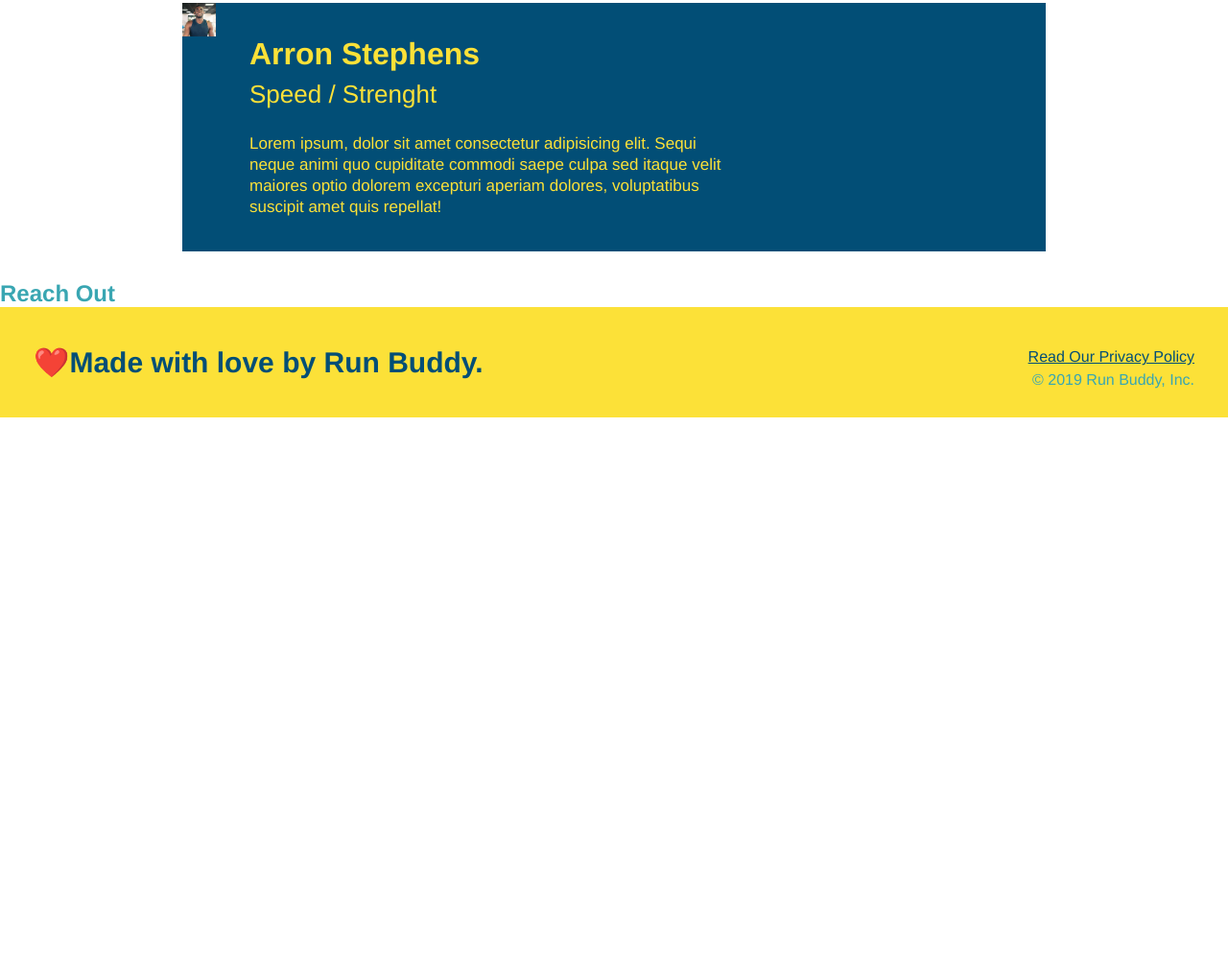
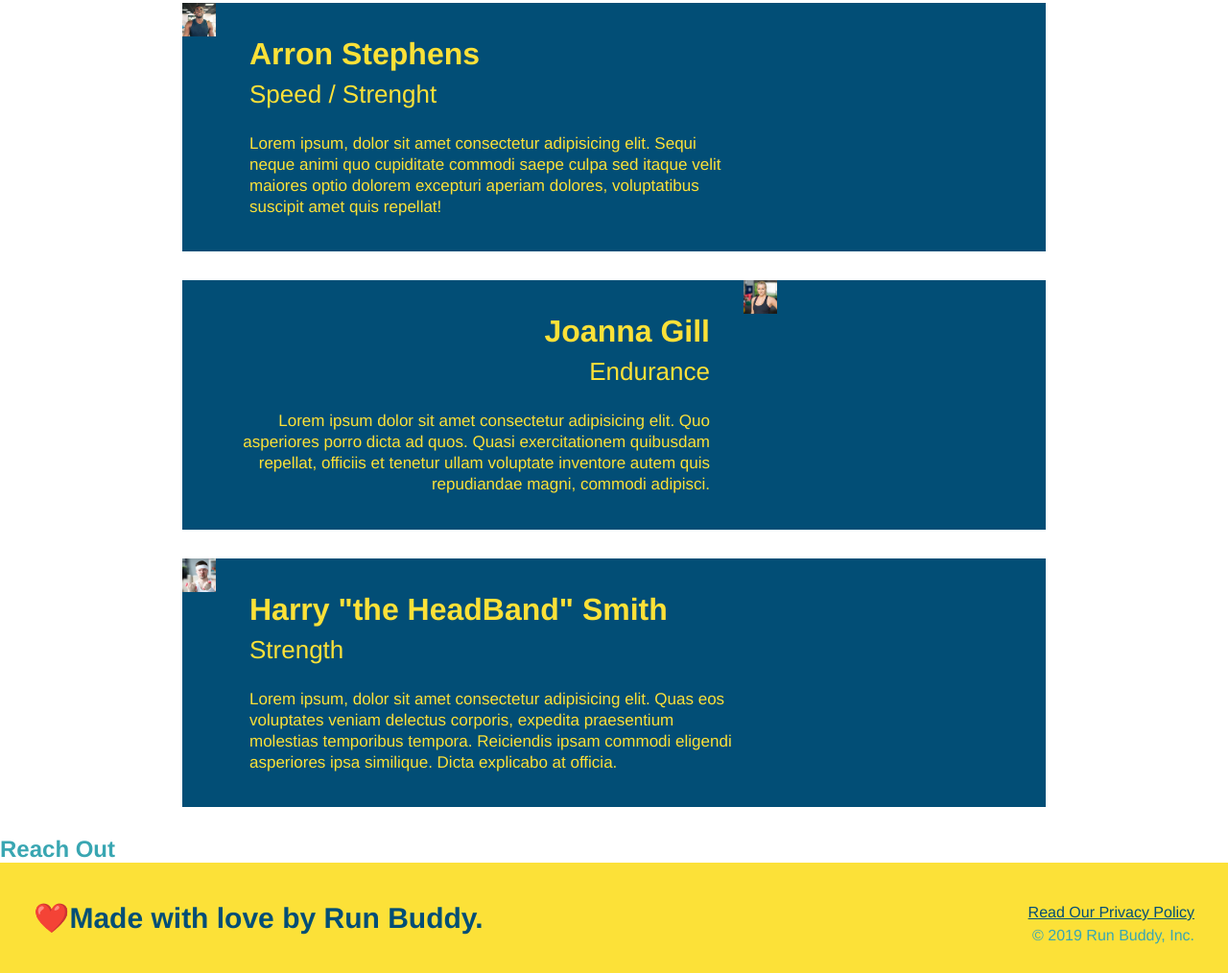
Before and after one commit to yalitzab/run-buddy, a plain HTML site: page index.html in a window 1280 px wide. Shown: the part 2574-3588 px from the top of the page at 96% size. Before the commit the page ends 3009 px from the top, so only its background shows below. Drawn offline with Linux system fonts and the light colour scheme; files whose address does not match are found by name.

Commit message:
add other trainers

```diff
--- a/index.html
+++ b/index.html
@@ -117,6 +117,7 @@
             <h2 class="section-title primary-border">
                 Meet The Trainers
             </h2>
+
             <article class="trainer">
                 <img src="./assets/images/trainer-1.jpg" alt="Arron Stephens in his workout clothes, ready to pump iron" />
                 <div class="trainer-bio text-left">
@@ -128,6 +129,30 @@
                     </p>
                 </div>
             </article>
+
+            <!--second trainer bio-->
+            <article class="trainer">
+                <div class="trainer-bio text-right">
+                    <h3>Joanna Gill</h3>
+                    <h4>Endurance</h4>
+                    <p>
+                        Lorem ipsum dolor sit amet consectetur adipisicing elit. Quo asperiores porro dicta ad quos. Quasi exercitationem quibusdam repellat, officiis et tenetur ullam voluptate inventore autem quis repudiandae magni, commodi adipisci.
+                    </p>
+                </div>
+                <img src="./assets/images/trainer-2.jpg">
+            </article>
+
+            <article class="trainer">
+                <img src="./assets/images/trainer-3.jpg">
+                <div class="trainer-bio text-left">
+                    <h3>Harry "the HeadBand" Smith</h3>
+                    <h4>Strength</h4>
+                    <p>
+                        Lorem ipsum, dolor sit amet consectetur adipisicing elit. Quas eos voluptates veniam delectus corporis, expedita praesentium molestias temporibus tempora. Reiciendis ipsam commodi eligendi asperiores ipsa similique. Dicta explicabo at officia.
+                    </p>
+                </div>
+            </article>
+
         </section>
 
         <!--"reach out" section-->
```
